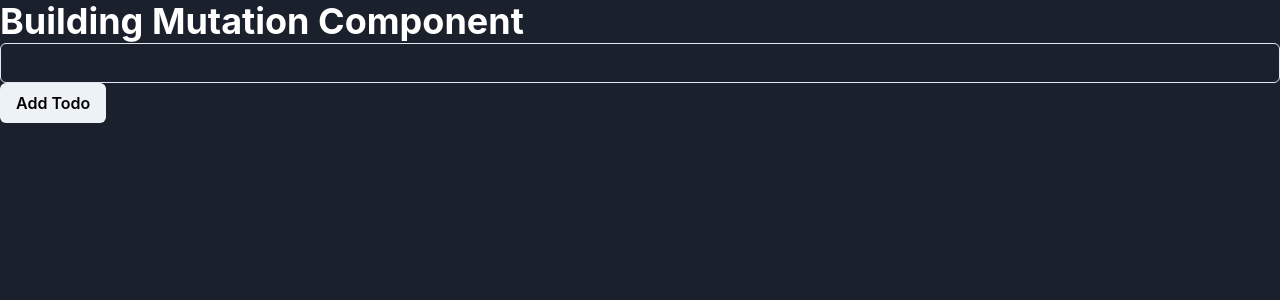
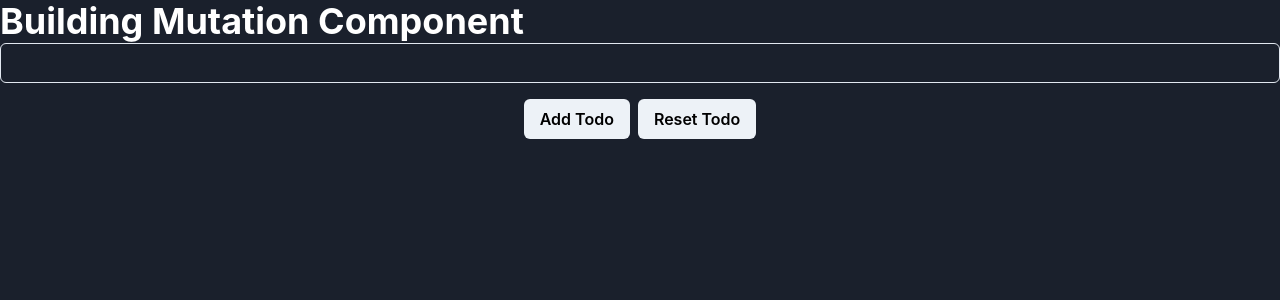
Before and after one commit to AndriP8/apollo-graphql, a React (Create React App) app: page / in a window 1280 px wide. Shown: the top 300 px of the page. Built offline with nearby package versions, Linux system fonts and the light colour scheme.

Commit message:
graphql(mutation): resetting mutation status

```diff
--- a/src/Todos.tsx
+++ b/src/Todos.tsx
@@ -4,8 +4,10 @@ import {
   Button,
   FormControl,
   Heading,
+  HStack,
   Input,
-  Text
+  Text,
+  VStack
 } from "@chakra-ui/react";
 import React from "react";
 import { Todo } from "./types/Todo";
@@ -25,21 +27,31 @@ const Todos = () => {
       }
     }
   `;
-  const [addTodo, { data, loading, error }] = useMutation<AddTodo>(ADD_TODO, {
+  const [addTodo, { data, loading, error, reset }] = useMutation<AddTodo>(
+    ADD_TODO,
+    {
       variables: {
         type: todo
       }
-  });
+    }
+  );
 
   return (
     <Box>
       {error && <Text>{error.message}</Text>}
       <Heading>Building Mutation Component</Heading>
       <FormControl>
+        <VStack spacing="4">
           <Input value={todo} onChange={(e) => setTodo(e.target.value)} />
+          <HStack spacing="2">
             <Button onClick={() => addTodo()} color="black">
               Add Todo
             </Button>
+            <Button onClick={() => reset()} color="black">
+              Reset Todo
+            </Button>
+          </HStack>
+        </VStack>
       </FormControl>
       {loading && <Text>Submitting....</Text>}
       {data?.addTodo && <Heading>{data.addTodo.type}</Heading>}
```
Lines whose indentation alone changed are shown as unchanged.
